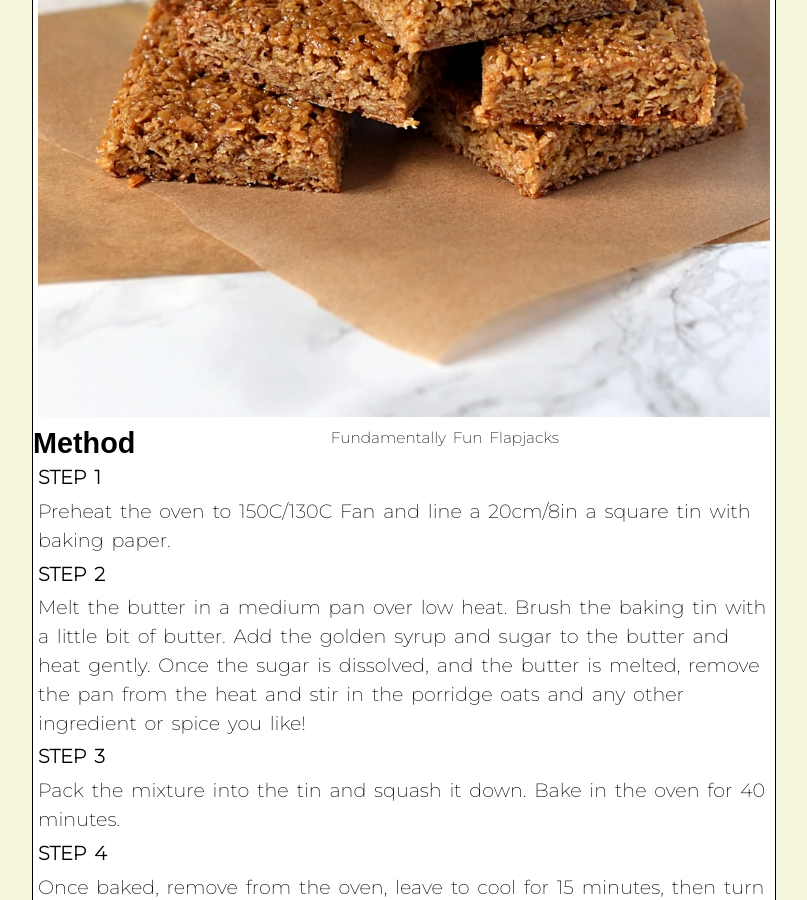
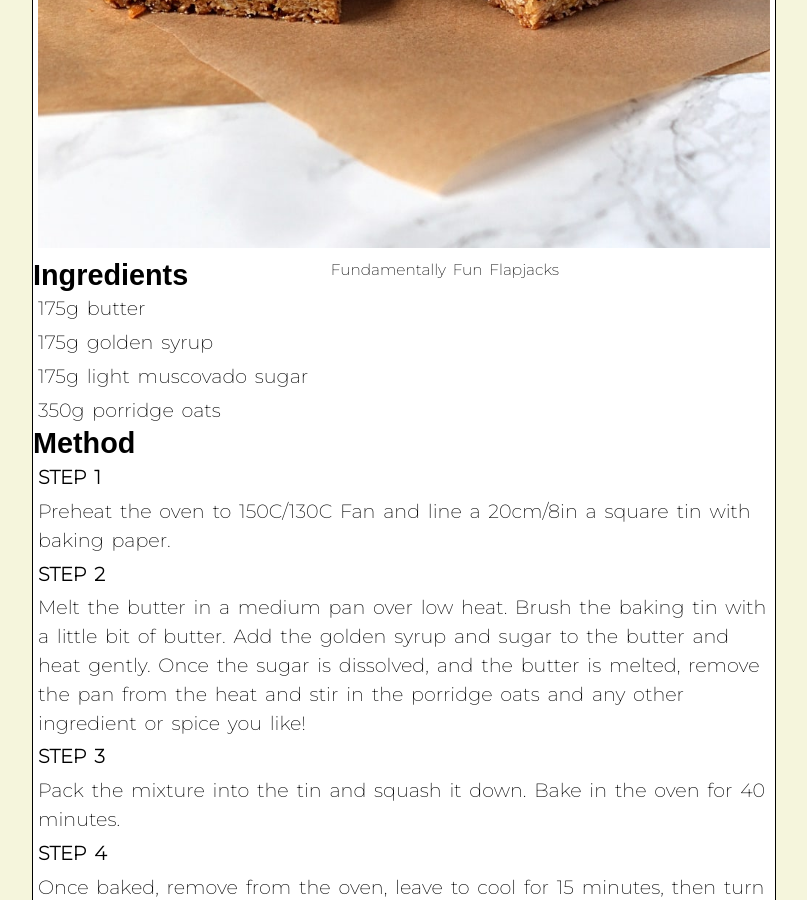
Before and after one commit to charlottericex/SweetStudentSnacks, a Jekyll site: the page built from _recipes/fundamentally-fun-flapjacks.md, in a window 1280 px wide and 900 px high, scrolled down 996 px. Shown: the whole window, without its empty margins (236-1043 px from the left). Built offline with Jekyll 4.4.1, drawn with Linux system fonts in a browser that asks for light colours; some web fonts are replaced.

Commit message:
Update Recipe “fundamentally-fun-flapjacks”

```diff
--- a/_recipes/fundamentally-fun-flapjacks.md
+++ b/_recipes/fundamentally-fun-flapjacks.md
@@ -5,6 +5,8 @@ order: 3
 layout: recipe
 ---
 Flapjacks are always fun; you can spruce them up however you like! For this recipe, I implore you to get creative; whether you add chocolate chunks, cinnamon, or raisins, make these flapjacks your own!
+
+![](../uploads/flapjack.jpg "Fundamentally Fun Flapjacks ")
 
 ## Ingredients
 
@@ -15,8 +17,6 @@ Flapjacks are always fun; you can spruce them up however you like! For this reci
 175g light muscovado sugar
 
 350g porridge oats
-
-![](../uploads/flapjack.jpg "Fundamentally Fun Flapjacks ")
 
 ## Method
 
```
